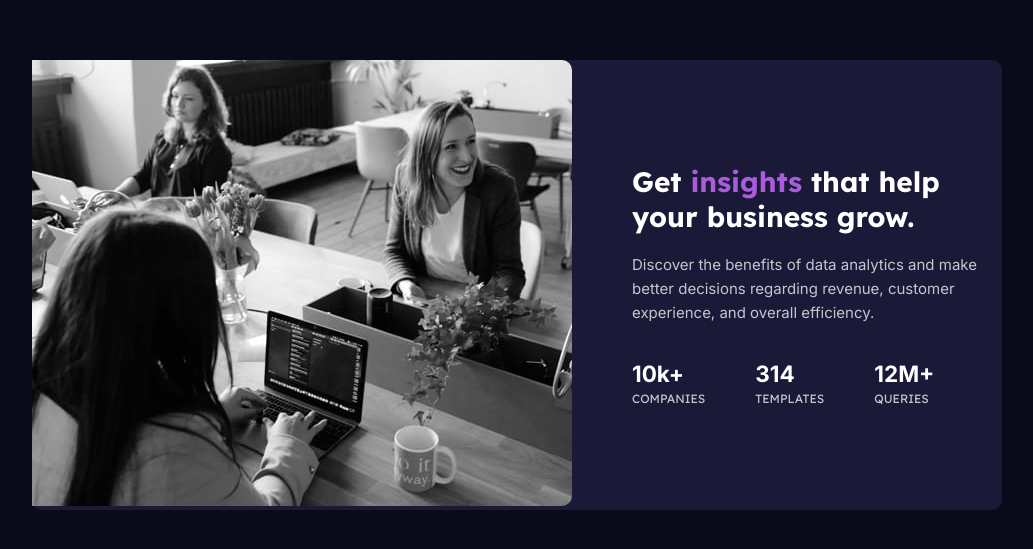
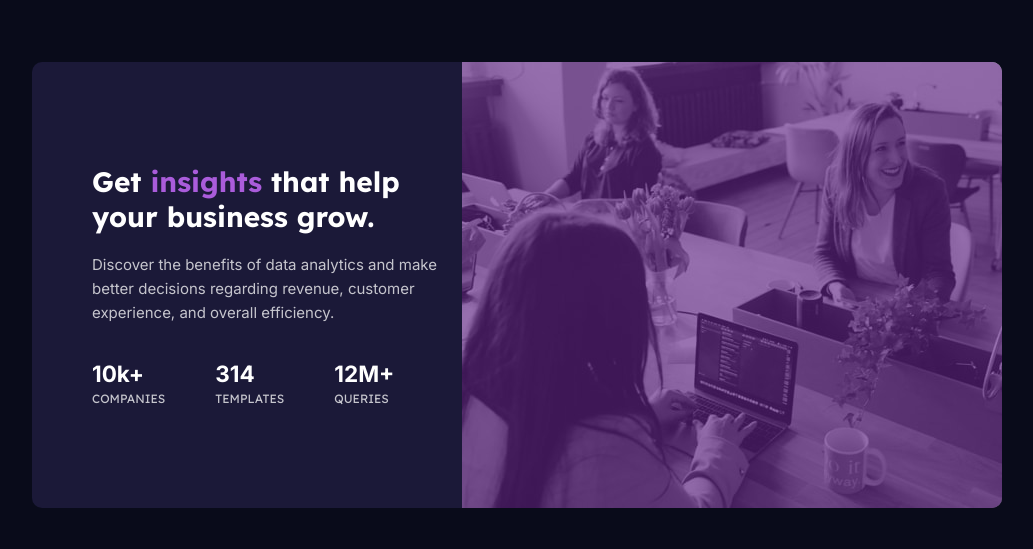
Before and after one commit to weldu0/Frontend-Mentor-Challenges-Collection, a plain HTML site: page stats-preview-card-component-main/index.html in a window 1280 px wide. Shown: the part 123-672 px from the top of the page, without its empty margins (123-1156 px from the left). Drawn offline with Linux system fonts and the light colour scheme.

Commit message:
Update index.html

```diff
--- a/stats-preview-card-component-main/index.html
+++ b/stats-preview-card-component-main/index.html
@@ -17,11 +17,15 @@
 <body>
 
 <main class="container">
-  <picture>
-    <source srcset="images/image-header-desktop.jpg" media="(max-width: 375px)">
-    <source srcset="images/image-header-desktop.jpg" media="(max-width: 1440px)">
-    <img class="img" src="images/image-header-desktop.jpg" alt="">
-  </picture>
+  <div class="imgs-container">
+    <div class="bg-color">
+      <picture>
+        <source srcset="/images/image-header-desktop.jpg" media="(max-width: 375px)">
+        <source srcset="/images/image-header-desktop.jpg" media="(max-width: 1440px)">
+        <img class="img" src="/images/image-header-desktop.jpg" alt="">
+      </picture>
+    </div>
+  </div>
   <div class="sub-container">
     <h1>Get <span style="color: var(--soft-violet);">insights</span> that help your business grow.</h1>
     <p class="dic">Discover the benefits of data analytics and make better decisions regarding revenue, customer
```
